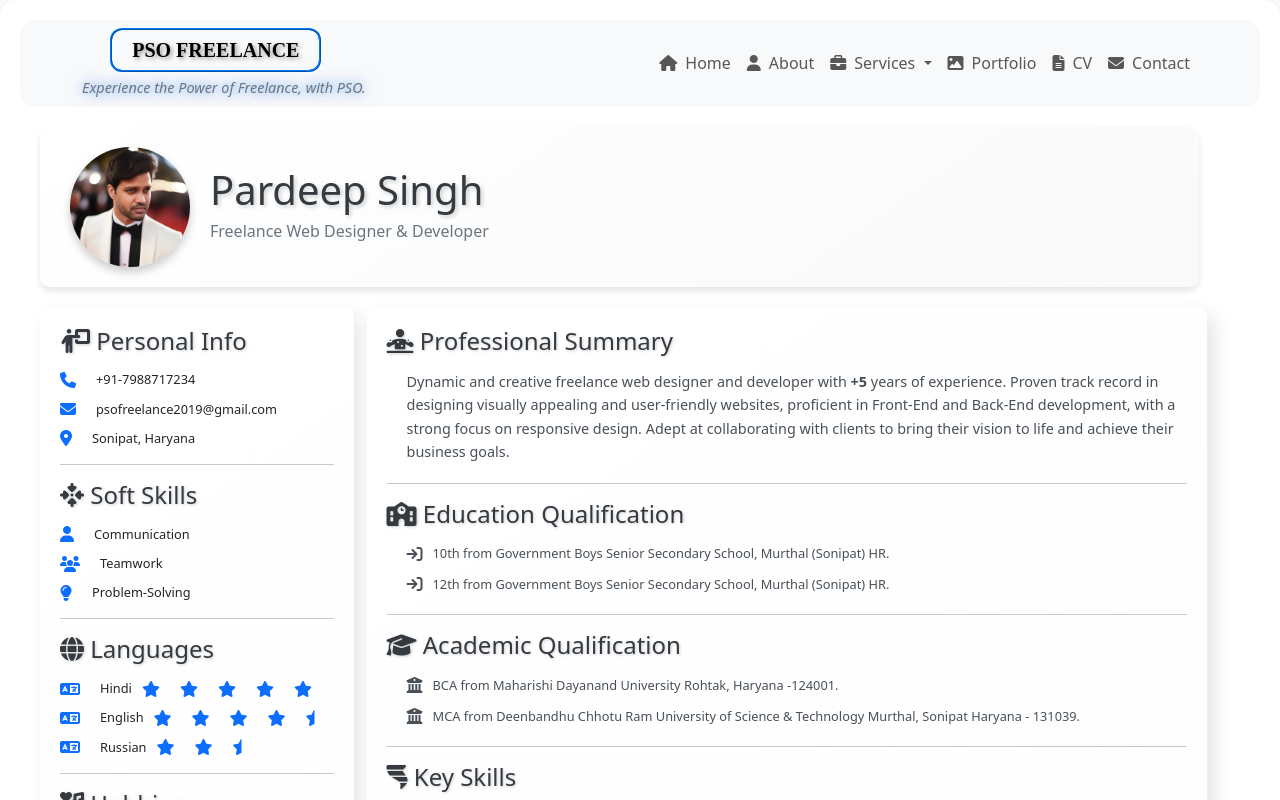
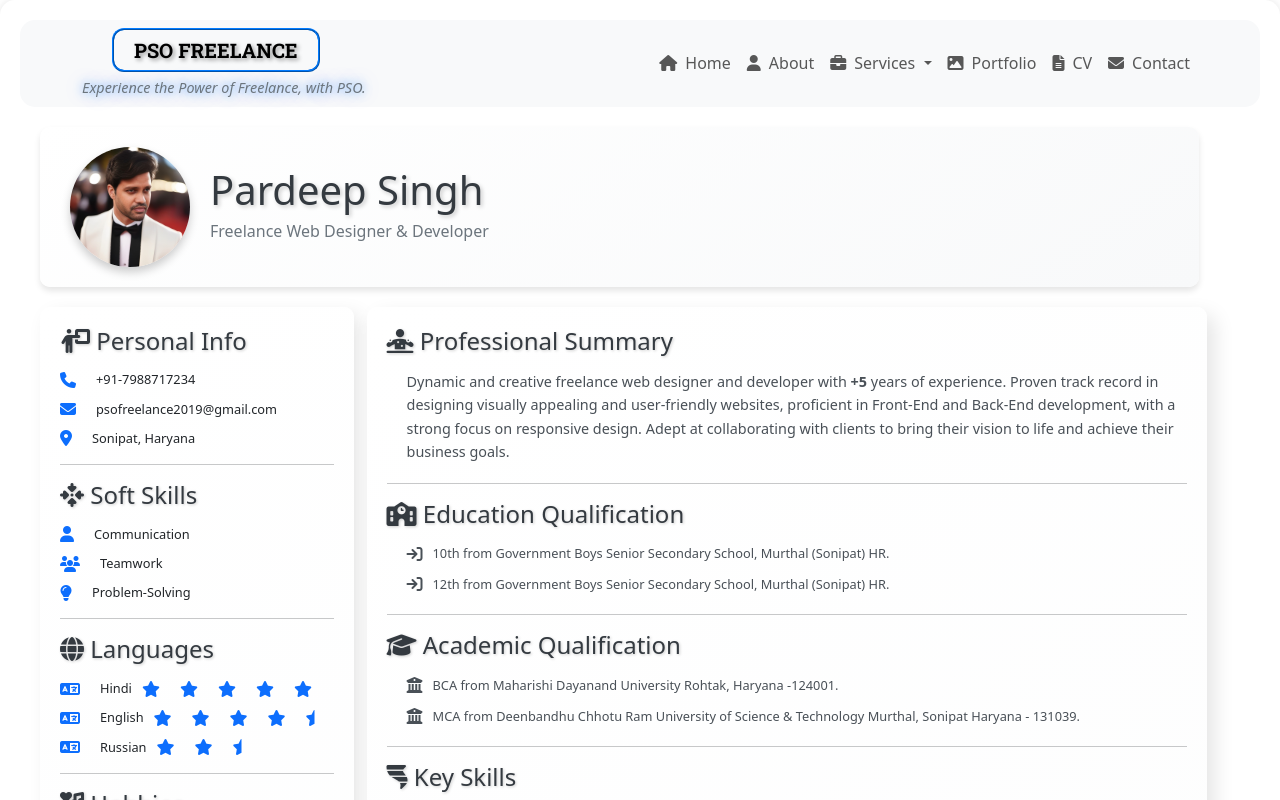
Before and after one commit to PSOFREELANCE/PSO, a plain HTML site: page cv.html in a window 1280 px wide. Shown: the top 800 px of the page. Drawn offline with nearby package versions, Linux system fonts and the light colour scheme; a script that the page names is missing.

Commit message:
Update cv.html

```diff
--- a/cv.html
+++ b/cv.html
@@ -44,7 +44,9 @@
         <!-- Font Awesome 6 -->
         <link rel="stylesheet" href="https://cdnjs.cloudflare.com/ajax/libs/font-awesome/6.5.0/css/all.min.css">
         <!-- Google Fonts -->
-        <link rel="stylesheet" href="https://fonts.googleapis.com/css2?family=Roboto:wght@300;400;500;600;700&display=swap">
+        <link rel="preconnect" href="https://fonts.googleapis.com">
+        <link rel="preconnect" href="https://fonts.gstatic.com" crossorigin>
+        <link href="https://fonts.googleapis.com/css2?family=Roboto+Slab:wght@100..900&display=swap" rel="stylesheet">
         <!-- JavaScript Files -->
         <script src="script.js"></script>
 <style>
```
